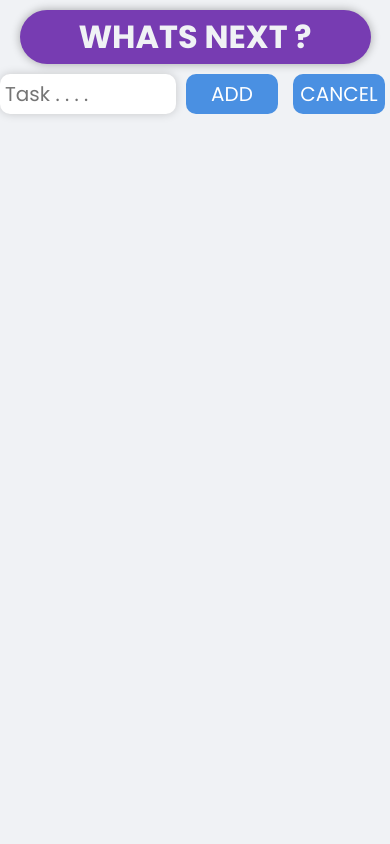
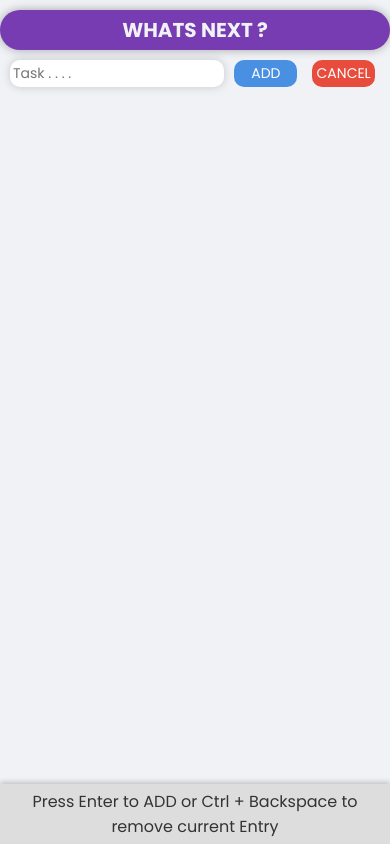
Before and after one commit to BrarsProjectSpace/whats-next, a plain HTML site: page index.html in a window 390 px wide. Drawn offline with Linux system fonts and the light colour scheme.

Commit message:
media queries

```diff
--- a/index.html
+++ b/index.html
@@ -8,17 +8,20 @@
         <link rel="stylesheet" href="style.css" />
     </head>
     <body>
-        <div class="navbar">
-            <h1>WHATS NEXT ?</h1>
-        </div>
+        <header>
+            <div class="navbar">
+                <h1>WHATS NEXT ?</h1>
+            </div>
 
-        <div class="container">
             <div class="input-section">
                 <input type="text" autocomplete="off" id="user-input"
                     placeholder="Task . . . .">
                 <button id="add">ADD</button>
                 <button id="cancel">CANCEL</button>
             </div>
+        </header>
+
+        <div class="container">
 
             <div class="todo-section" id="todo-section">
                 <!-- <div id="todo-card" class="todo-card">
@@ -29,6 +32,12 @@
                     <button id="edit" class="edit">Edit</button>
                 </div> -->
             </div>
+
+        </div>
+
+        <div class="footer">
+            <p>Press Enter to ADD or Ctrl + Backspace to remove current
+                Entry</p>
         </div>
 
         <!-- javascript -->
--- a/style.css
+++ b/style.css
@@ -1,5 +1,4 @@
 @import url('https://fonts.googleapis.com/css2?family=Poppins:ital,wght@0,100;0,200;0,300;0,400;0,500;0,600;0,700;0,800;0,900;1,100;1,200;1,300;1,400;1,500;1,600;1,700;1,800;1,900&display=swap');
-
 
 * {
     margin: 0;
@@ -32,10 +31,19 @@ button:hover {
     --filter-buttons-active: #4a90e2;
 }
 
+html,
 body {
+    height: 100%;
+    margin: 0;
+}
+
+body {
+    display: flex;
+    flex-direction: column;
     background-color: var(--background);
 }
 
+/* Navbar */
 .navbar {
     display: flex;
     align-items: center;
@@ -46,42 +54,39 @@ body {
     box-shadow: 0px 0px 10px var(--shadow);
     padding: 3px;
     border-radius: 30px;
+    flex-shrink: 0;
+    /* do not shrink */
 }
 
 .navbar h1 {
     color: var(--background);
 }
 
-.container {
-    width: 100vw;
-    display: flex;
-    justify-content: center;
-    align-items: center;
-    flex-direction: column;
-}
-
+/* Input section */
 .input-section {
     width: 100%;
     display: flex;
     align-items: center;
     justify-content: center;
     gap: 5px;
+    margin: 10px auto;
+    flex-shrink: 0;
+    /* do not shrink */
 }
 
-.container #user-input {
+#user-input {
     background-color: var(--container);
-    /* border: 1px solid black; */
     border: none;
     border-radius: 10px;
     outline: none;
     padding: 5px;
     font-size: 20px;
+    width: 70%;
     box-shadow: 0px 0px 10px rgba(0, 0, 0, 0.178);
-    width: 70%;
     color: var(--subtle-text);
 }
 
-.container .input-section button {
+.input-section button {
     background-color: var(--action-buttons);
     color: white;
     border-radius: 10px;
@@ -93,17 +98,40 @@ body {
     margin: 0px 5px;
 }
 
-
-.todo-section {
-    width: 100vw;
-    display: flex;
-    align-items: center;
-    justify-content: center;
-    margin-top: 20px;
-    flex-direction: column;
-    gap: 10px;
+#cancel {
+    background-color: var(--delete-button);
 }
 
+/* Container holds todo-section */
+.container {
+    width: 97vw;
+    display: flex;
+    flex-direction: column;
+    align-items: center;
+    flex: 1 1 auto;
+    /* take remaining space between header and footer */
+    overflow: hidden;
+    /* prevent whole page scroll */
+}
+
+/* Todo section scrollable only */
+.todo-section {
+    width: 100%;
+    flex: 1;
+    /* take remaining container space */
+    display: flex;
+    flex-direction: column;
+    align-items: center;
+    justify-content: flex-start;
+    gap: 10px;
+    margin-top: 20px;
+    overflow-y: auto;
+    overflow-x: hidden;
+    padding-bottom: 10px;
+    /* optional for spacing from footer */
+}
+
+/* Todo card */
 .todo-card {
     display: flex;
     gap: 5px;
@@ -133,6 +161,7 @@ body {
     margin: 0px 10px;
 }
 
+/* Buttons in todo card */
 button {
     width: 80px;
     font-size: 15px;
@@ -151,3 +180,137 @@ button {
     background-color: var(--action-buttons);
     color: var(--background);
 }
+
+/* Footer fixed at bottom */
+.footer {
+    position: fixed;
+    bottom: 0;
+    width: 100%;
+    background-color: var(--filter-buttons-inactive);
+    padding: 5px;
+    text-align: center;
+    box-shadow: 0px -2px 5px rgba(0, 0, 0, 0.2);
+}
+
+
+
+
+
+/* Media Queries for responsive layout */
+
+/* Tablets / medium screens */
+@media (max-width: 992px) {
+    .navbar {
+        width: 95vw;
+        height: 40px;
+    }
+
+    .navbar h1{
+        font-size: 20px;
+    }
+
+    #user-input {
+        width: 65%;
+        font-size: 18px;
+    }
+
+    .input-section button {
+        width: 120px;
+        font-size: 18px;
+    }
+
+    .todo {
+        width: 75%;
+        font-size: 18px;
+    }
+
+    button {
+        width: 70px;
+        font-size: 14px;
+        padding: 4px;
+    }
+
+
+    .input-section {
+        padding: 0px 10px;
+    }
+}
+
+/* Small screens / mobiles */
+@media (max-width: 768px) {
+    .navbar {
+        width: 98vw;
+        font-size: 18px;
+    }
+
+    #user-input {
+        width: 80%;
+        font-size: 16px;
+        padding: 4px;
+    }
+
+    .input-section button {
+        width: 100px;
+        font-size: 16px;
+        padding: 4px;
+    }
+
+    .todo {
+        width: 80%;
+        font-size: 16px;
+    }
+
+    button {
+        width: 70px;
+        font-size: 13px;
+        padding: 3px;
+    }
+
+
+    .input-section {
+        padding: 0px 10px;
+    }
+}
+
+/* Extra small screens / very small phones */
+@media (max-width: 480px) {
+
+    .navbar {
+        width: 100vw;
+        font-size: 16px;
+        padding: 2px;
+    }
+
+    .input-section {
+        padding: 0px 10px;
+    }
+
+    #user-input {
+        width: 85%;
+        font-size: 14px;
+        padding: 3px;
+    }
+
+    .input-section button {
+        width: 90px;
+        font-size: 14px;
+        padding: 3px;
+    }
+
+    .todo {
+        width: 90%;
+        font-size: 14px;
+        padding: 3px;
+    }
+
+    button {
+        width: 60px;
+        font-size: 12px;
+        padding: 2px;
+    }
+
+    .todo-section {
+        gap: 8px;
+        padding: 0px 15px;
+    }
+}
```
